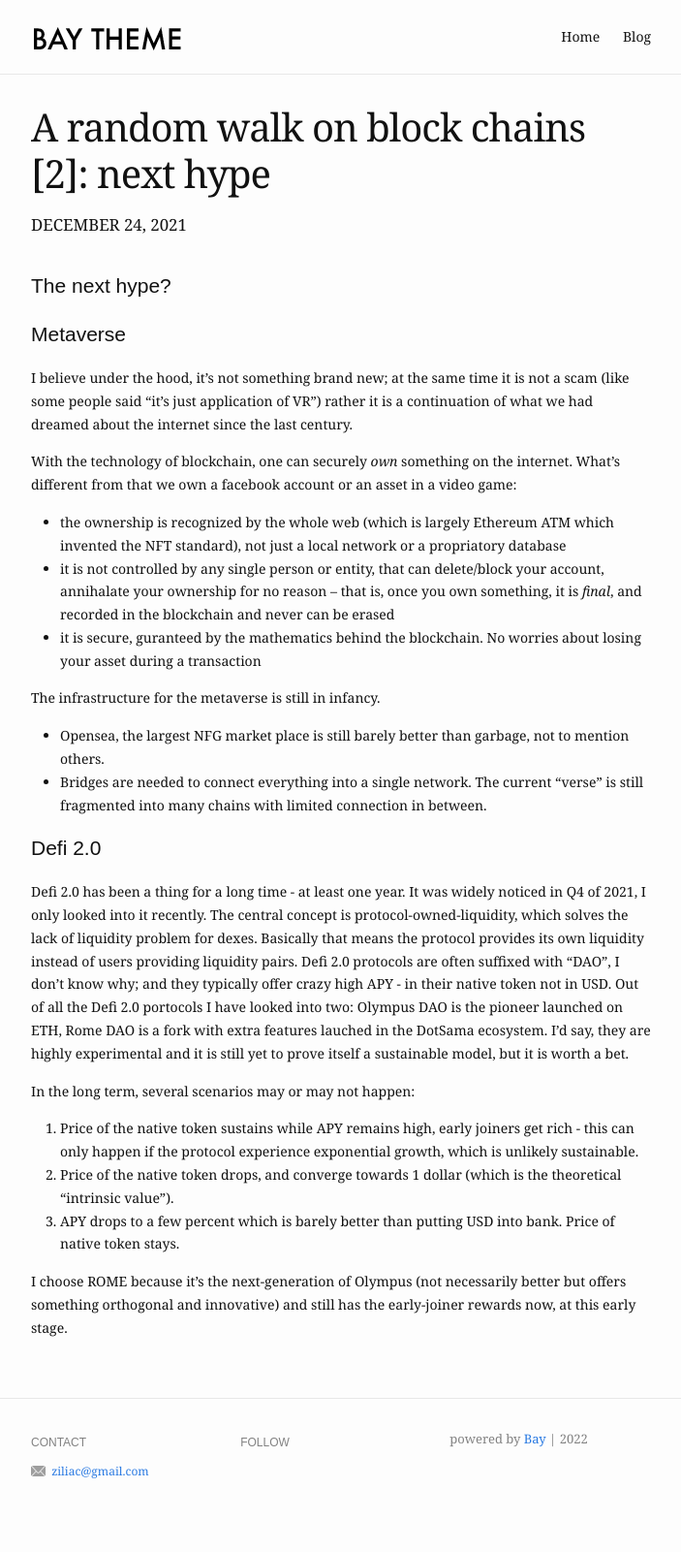
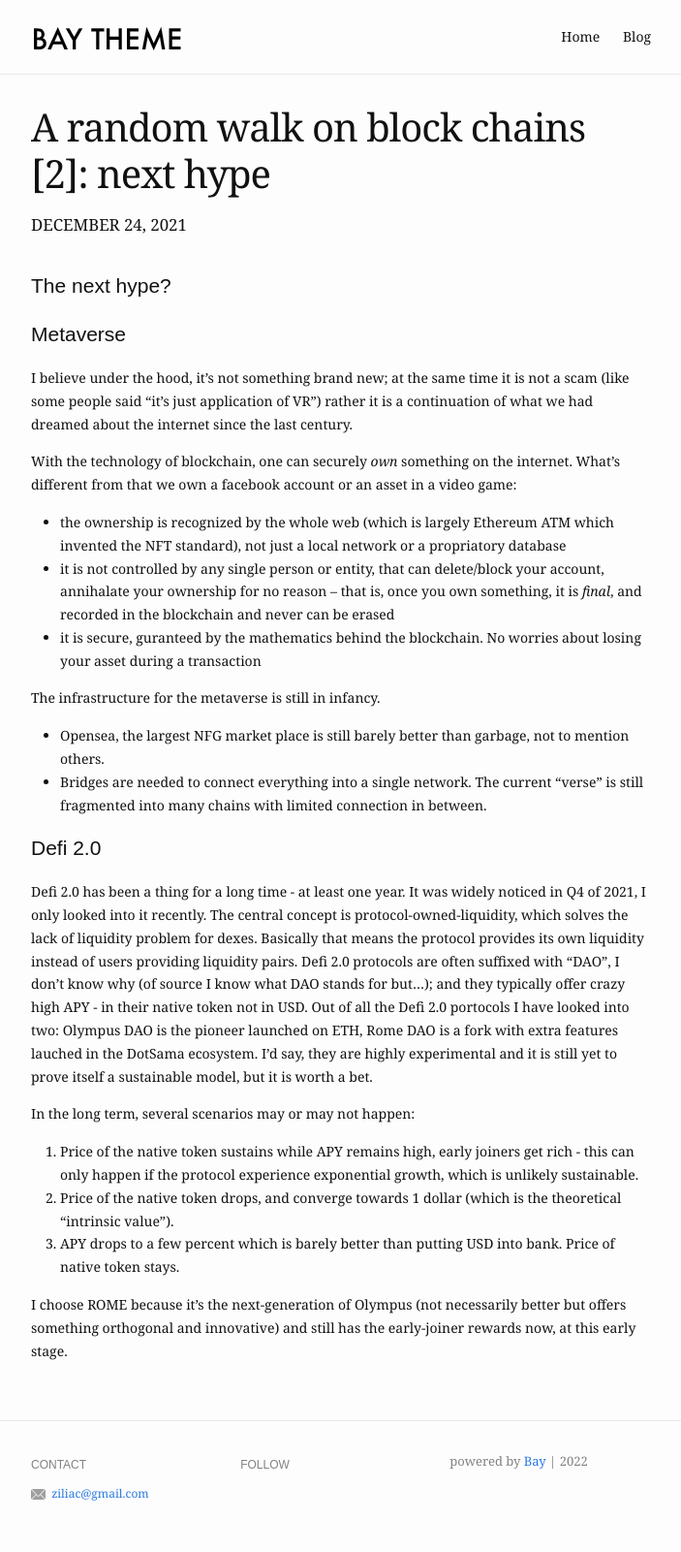
Before and after one commit to idiotekk/idiotekk.github.io, a Jekyll site: the page built from _posts/2021-11-27-blockchain_3.md, in a window 1280 px wide. Shown: the whole page at 97% size, without its empty margins (288-991 px from the left). Built offline with Jekyll 4.4.1, drawn with Linux system fonts in a browser that asks for light colours; before the commit the page ends 1578 px from its top, so only the background shows below that.

Commit message:
Update 2021-11-27-blockchain_3.md

```diff
--- a/_posts/2021-11-27-blockchain_3.md
+++ b/_posts/2021-11-27-blockchain_3.md
@@ -26,7 +26,7 @@ The infrastructure for the metaverse is still in infancy.
 # Defi 2.0
 Defi 2.0 has been a thing for a long time - at least one year. It was widely noticed in Q4 of 2021, I only looked into it recently.
 The central concept is protocol-owned-liquidity, which solves the lack of liquidity problem for dexes. Basically that means the protocol provides its own liquidity instead of users providing liquidity pairs.
-Defi 2.0 protocols are often suffixed with "DAO", I don't know why; and they typically offer crazy high APY - in their native token not in USD.
+Defi 2.0 protocols are often suffixed with "DAO", I don't know why (of source I know what DAO stands for but...); and they typically offer crazy high APY - in their native token not in USD.
 Out of all the Defi 2.0 portocols I have looked into two: Olympus DAO is the pioneer launched on ETH, Rome DAO is a fork with extra features lauched in the DotSama ecosystem. I'd say, they are highly experimental and it is still yet to prove itself a sustainable model, but it is worth a bet.
 
 In the long term, several scenarios may or may not happen:
```
